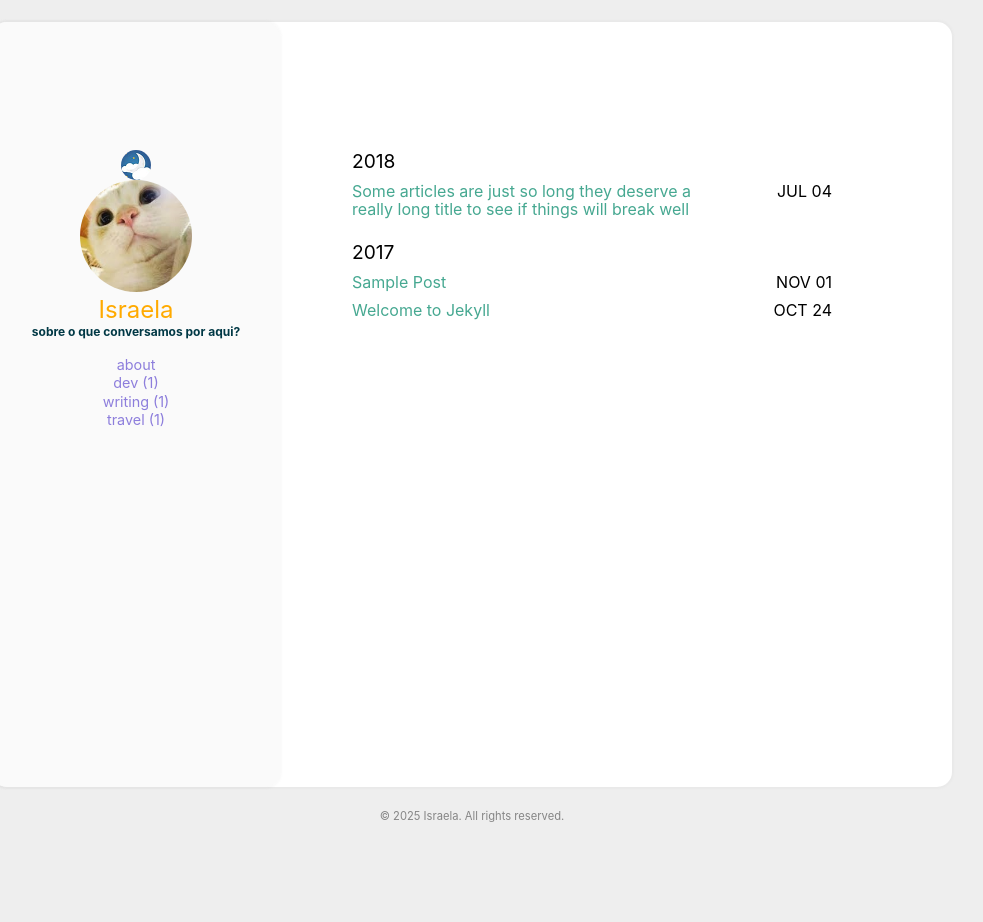
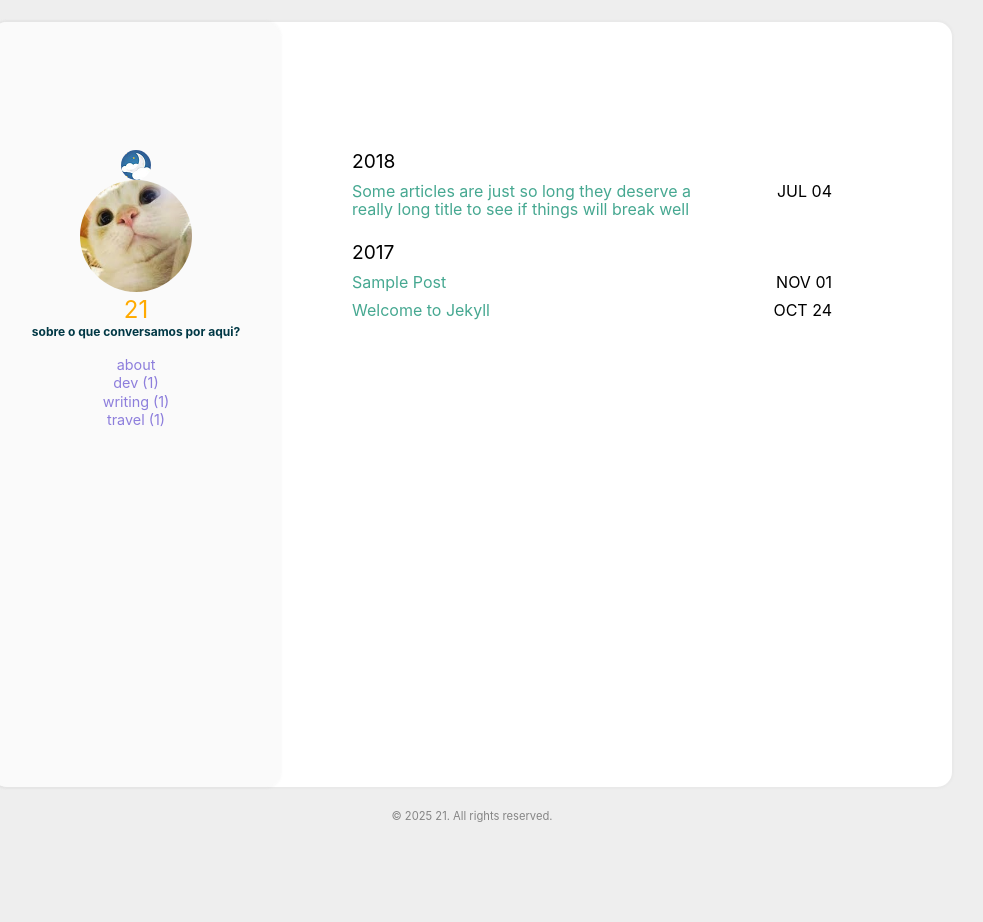
Before and after one commit to sraelai/y, a Jekyll site: the page built from index.html, in a window 1280 px wide. Shown: the whole page, without its empty margins (168-1151 px from the left). Built offline with Jekyll 4.4.1, drawn with Linux system fonts in a browser that asks for light colours.

Commit message:
Update _config.yml

```diff
--- a/_config.yml
+++ b/_config.yml
@@ -1,5 +1,5 @@
 
-title: Israela Santos #Your awesome title
+title: 21 #Your awesome title
 email: #youremail@domain.com
 description: > # this means to ignore newlines until "baseurl"
   Write an awesome description for your new site here. You can edit this
@@ -20,7 +20,7 @@ cusdis:
     app_id: #your cusdis app_id
 
 user:
-  name: Israela
+  name: 21
   pic: /assets/img/cat.jpg
   picAlt: "catbook"
   job: sobre o que conversamos por aqui?
```
